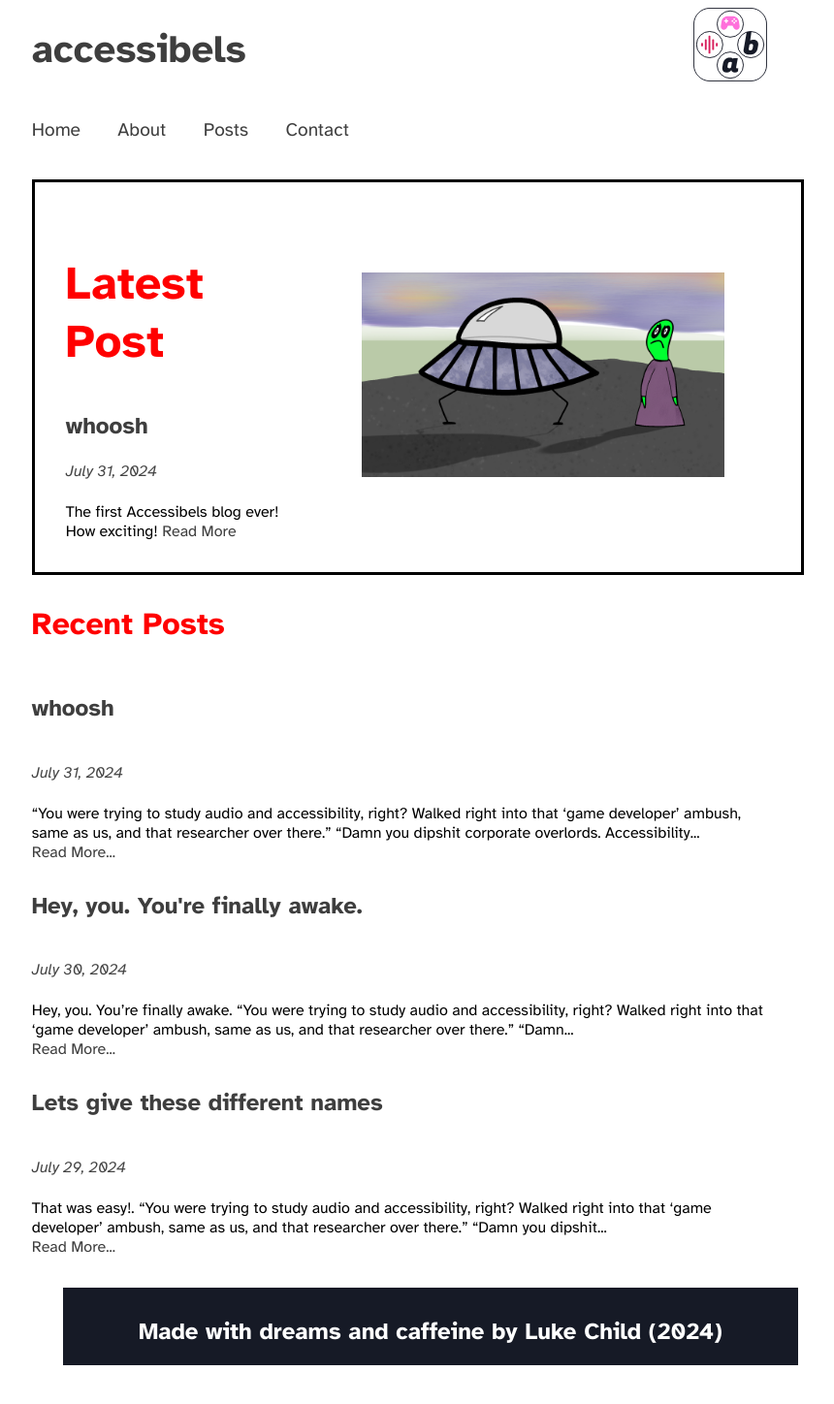
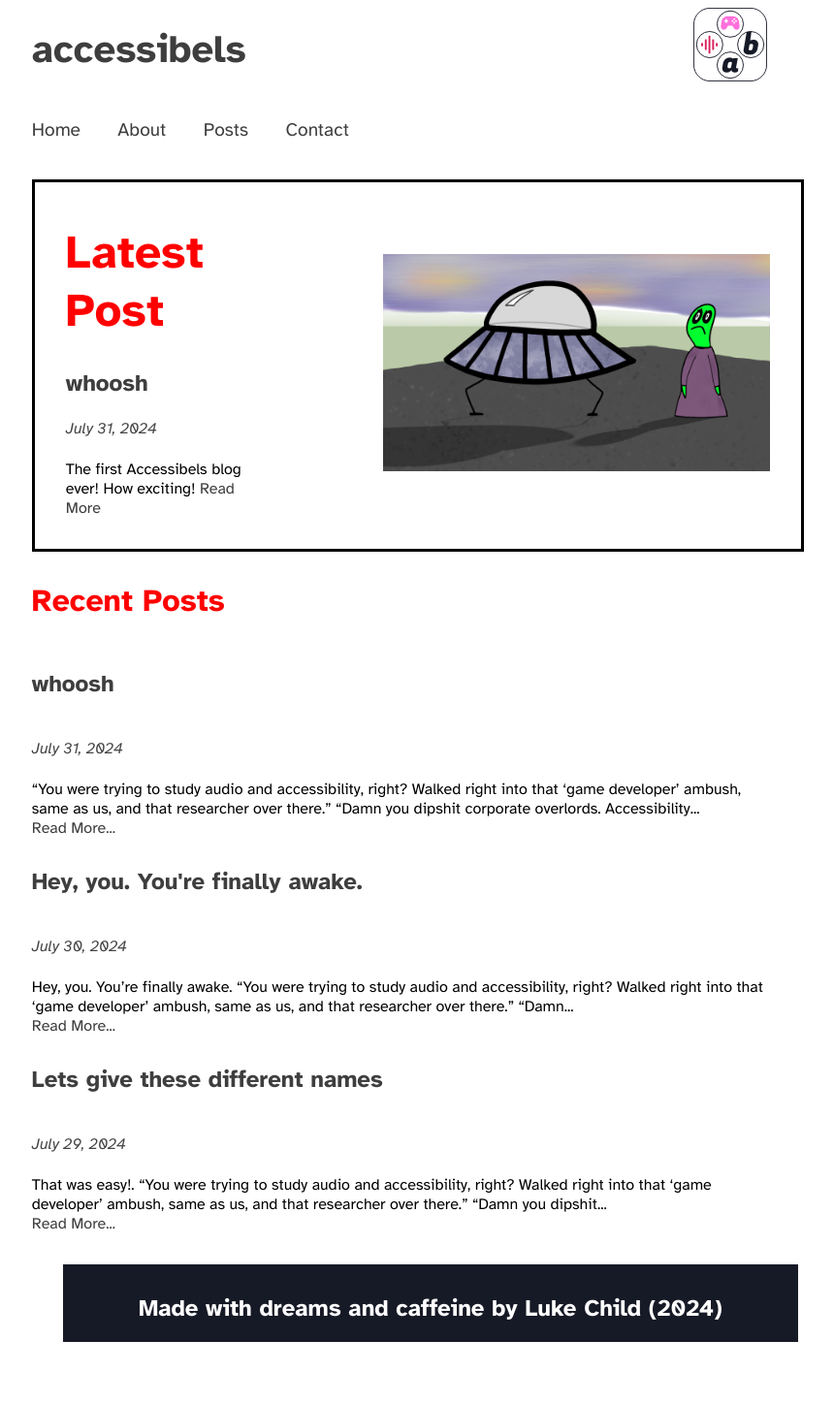
Before and after one commit to Accessibels/accessibels.github.io, a Jekyll site: the page built from index.markdown, in a window 1280 px wide. Shown: the whole page at 97% size, without its empty margins (228-1088 px from the left). Built offline with Jekyll 4.4.1, drawn with Linux system fonts in a browser that asks for light colours; our own code applies the rules of GitHub Pages for plain Markdown files; after the commit the page ends 1424 px from its top, so only the background shows below that.

Commit message:
updating sizing

```diff
--- a/assets/stylesheets/main.scss
+++ b/assets/stylesheets/main.scss
@@ -124,24 +124,22 @@ p, li {
 
 
 #main-content-left {
-  width: 34%;
-  align-content: center;
+  width: 30%;
   text-align: left;
   box-sizing: border-box;
   padding: 16px
 }
 
-#main-content-left > h1
-{
+#main-content-left>h1 {
   font-size: 3rem;
+  margin:0
 }
 
-
 #main-content-right {
-  width: 66%;
-  align-content: center;
+  width: 70%;
   box-sizing: border-box;
   padding: 16px;
+  text-align: right
 }
 
 
```
